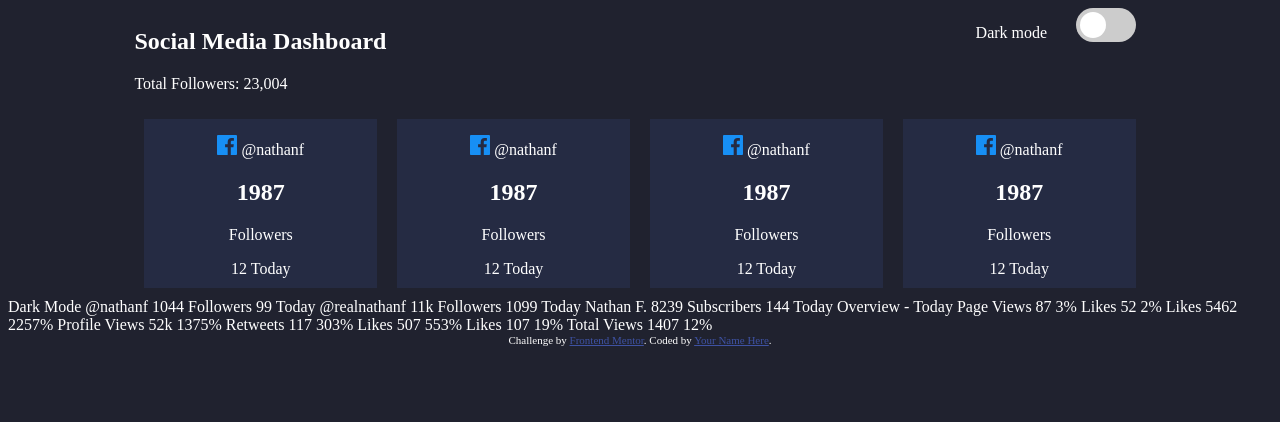
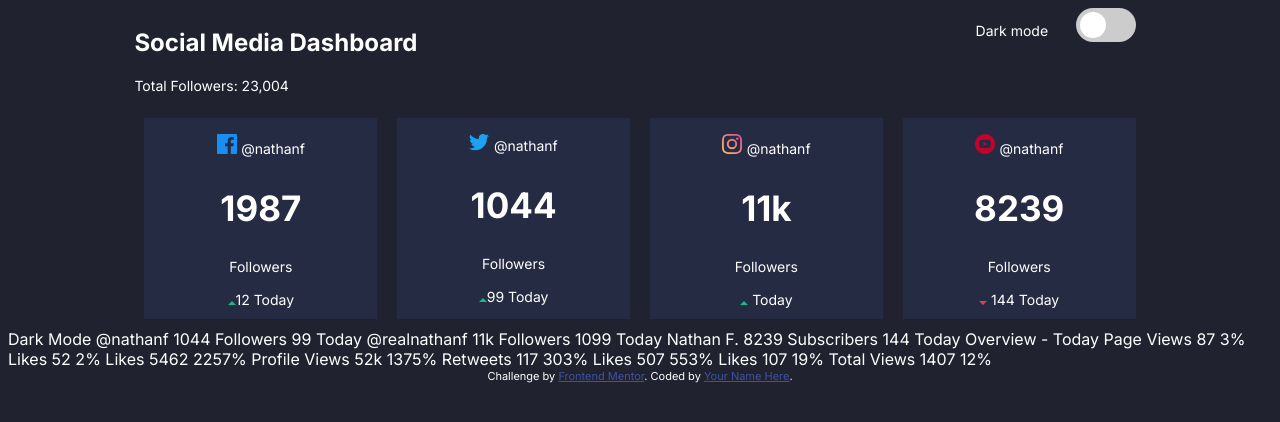
Before and after one commit to CarlosGerardo27/dashboard, a plain HTML site: page index.html in a window 1280 px wide. Drawn offline with Linux system fonts and the light colour scheme.

Commit message:
primer comit después de retomar

```diff
--- a/estilos.scss
+++ b/estilos.scss
@@ -1,11 +1,10 @@
-body{
+body {
   background-color: #20222f;
   color: white;
+  font-family: 'Inter', sans-serif;
 }
 
-
 /* Control deslizante / toggle switch */
-
 .switch {
   position: relative;
   display: inline-block;
@@ -27,8 +26,8 @@ body{
   right: 0;
   bottom: 0;
   background-color: #ccc;
-    -webkit-transition: .4s;
-    transition: .4s;
+  -webkit-transition: 0.4s;
+  transition: 0.4s;
 }
 
 .slider:before {
@@ -39,8 +38,8 @@ body{
   left: 4px;
   bottom: 4px;
   background-color: white;
-    -webkit-transition: .4s;
-    transition: .4s;
+  -webkit-transition: 0.4s;
+  transition: 0.4s;
 }
 
 input:checked + .slider {
@@ -65,41 +64,70 @@ body{
 .slider.round:before {
   border-radius: 50%;
 }
+
+/* text styles */
+
+.tb{
+font-weight: 700;
+}
+
+.tn{
+  font-weight: 400;
+}
+
+h2{
+  font-size: 35px;
+}
+
+p{
+  font-size: 14px;
+}
+
+span{
+  font-size: 14px;
+}
+
 /* Dashboard body */
-
-  .wrapper{
+.wrapper {
   width: 80%;
   margin: 0 auto;
 }
 
-  .header{
+.header {
   display: flex;
   width: 100%;
-    .title{
+}
+
+.header .title {
   width: 50%;
 }
-    .dm-container{
+
+.header .dm-container {
   justify-content: flex-end;
   width: 50%;
   display: flex;
-      p{
+}
+
+.header .dm-container p {
   width: 100px;
 }
-      .toggle{
+
+.header .dm-container .toggle {
   width: 70px;
 }
-    }
+
+.dashboard-maincards {
+  display: flex;
 }
 
-
-
-.dashboard-maincards{
-  display: flex;
-  .data-container{
+.dashboard-maincards .data-container {
   width: 30%;
   background-color: #252b43;
   margin: 10px;
   text-align: center;
   padding-bottom: 10px;
 }
-}
+
+/*# sourceMappingURL=styles.css.map */
+
+/*# sourceMappingURL=estilos.scss.map */
--- a/index.html
+++ b/index.html
@@ -11,6 +11,8 @@
       sizes="32x32"
       href="./images/favicon-32x32.png"
     />
+    <link rel="preconnect" href="https://fonts.gstatic.com">
+    <link href="https://fonts.googleapis.com/css2?family=Inter:wght@400;700&display=swap" rel="stylesheet">
     <link rel="stylesheet" href="styles.css" />
     <title>Frontend Mentor | [Challenge Name Here]</title>
 
@@ -43,42 +45,43 @@
             </div>
           </div>
         </div>
+        <!-- Tarjetas redes sociales -->
         <div class="dashboard-maincards">
           <div class="data-container">
             <figure>
               <img src="images/icon-facebook.svg" alt="facebook" />
-              <span>@nathanf</span>
+              <span class="tn">@nathanf</span>
             </figure>
-            <h2>1987</h2>
-            <p>Followers</p>
-            <span>12 Today</span>
+            <h2 class="tb">1987</h2>
+            <p class="tn">Followers</p>
+            <span><img src="images/icon-up.svg" alt="up">12 Today</span>
           </div>
           <div class="data-container">
             <figure>
-              <img src="images/icon-facebook.svg" alt="facebook" />
-              <span>@nathanf</span>
+              <img src="images/icon-twitter.svg" alt="facebook" />
+              <span class="tn">@nathanf</span>
             </figure>
-            <h2>1987</h2>
-            <p>Followers</p>
-            <span>12 Today</span>
+            <h2 class="tb">1044</h2>
+            <p class="tn">Followers</p>
+            <span><img src="images/icon-up.svg" alt="up">99 Today</span>
           </div>
           <div class="data-container">
             <figure>
-              <img src="images/icon-facebook.svg" alt="facebook" />
-              <span>@nathanf</span>
+              <img src="images/icon-instagram.svg" alt="facebook" />
+              <span class="tn">@nathanf</span>
             </figure>
-            <h2>1987</h2>
-            <p>Followers</p>
-            <span>12 Today</span>
+            <h2 class="tb">11k</h2>
+            <p class="tn">Followers</p>
+            <span><img src="images/icon-up.svg" alt="up"> Today</span>
           </div>
           <div class="data-container">
             <figure>
-              <img src="images/icon-facebook.svg" alt="facebook" />
-              <span>@nathanf</span>
+              <img src="images/icon-youtube.svg" alt="facebook" />
+              <span class="tn">@nathanf</span>
             </figure>
-            <h2>1987</h2>
-            <p>Followers</p>
-            <span>12 Today</span>
+            <h2 class="tb">8239</h2>
+            <p class="tn">Followers</p>
+            <span><img src="images/icon-down.svg" alt="down"> 144 Today</span>
           </div>
         </div>
       </section>
```
Also changed, not shown: styles.css, 1 other file. Lines whose indentation alone changed are shown as unchanged.
